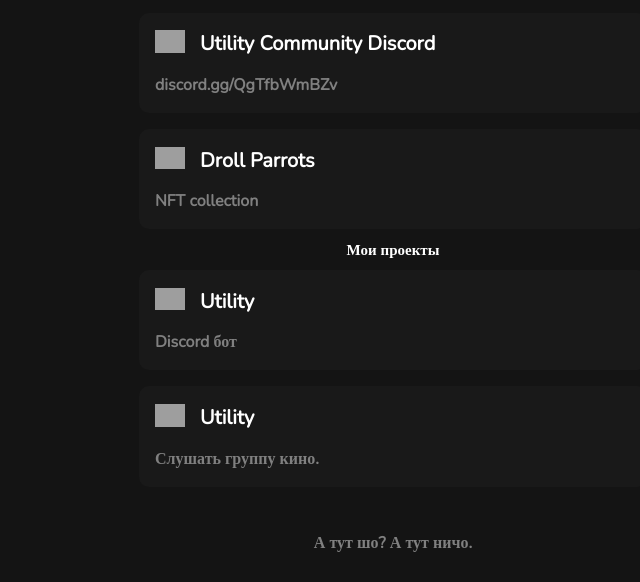
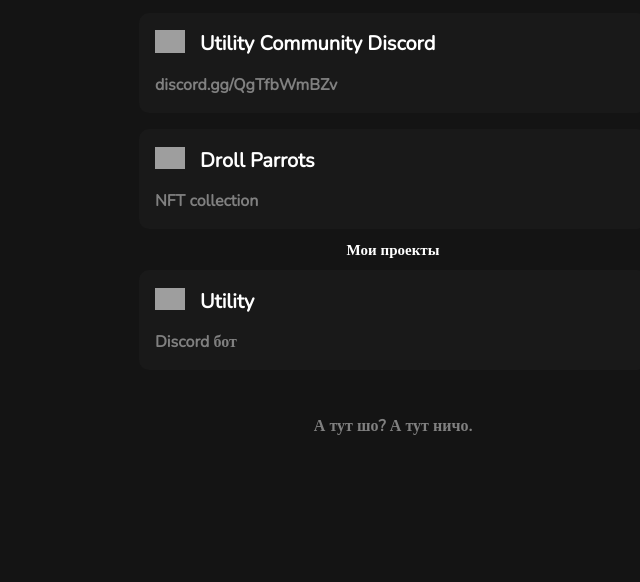
Before and after one commit to HellikFom/HellikFom.github.io, a plain HTML site: page index.html in a window 1280 px wide. Shown: the part 475-1057 px from the top of the page, without its empty margins (247-887 px from the left). After the commit the page ends 940 px from the top, so only its background shows below. Drawn offline with nearby package versions, Linux system fonts and the light colour scheme; grey boxes are pictures that could not be loaded.

Commit message:
Update index.html

```diff
--- a/index.html
+++ b/index.html
@@ -81,18 +81,6 @@
     </div>
   </div>
 
-<div class="row">
-  <div class="column">
-    <div class="card">
-    <a href="https://hellik.xyz/%D0%B2%D0%B8%D0%BA%D1%82%D0%BE%D1%80_%D1%86%D0%BE%D0%B9/%D0%B2%D0%BE%D1%81%D1%8C%D0%BC%D0%B8%D0%BA%D0%BB%D0%B0%D1%81%D1%81%D0%BD%D0%B8%D1%86%D0%B0.html"></a>
-      <div class="container">
-         <h2><img src="https://www.dropbox.com/s/i7tcdes0vsofrny/magnet3.png?dl=1" alt="icon" /></h2>
-        <h2>Utility</h2>
-        <p class="title">Слушать группу кино.</p>
-      </div>
-    </div>
-  </div>
-
  <div class="row">
   <div class="column">
         <p class="title" style="padding-top:15px;text-align:center">А тут шо? А тут ничо.</p>
```
